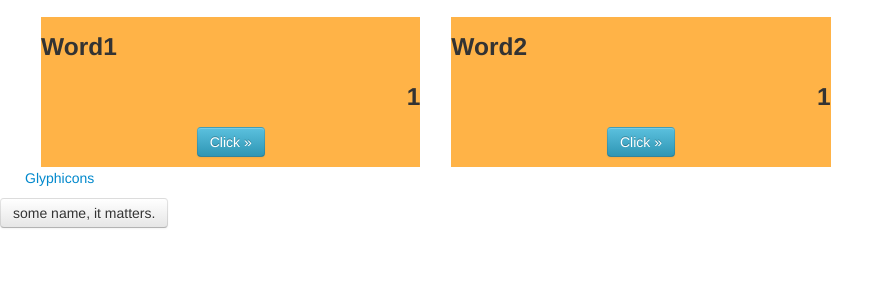
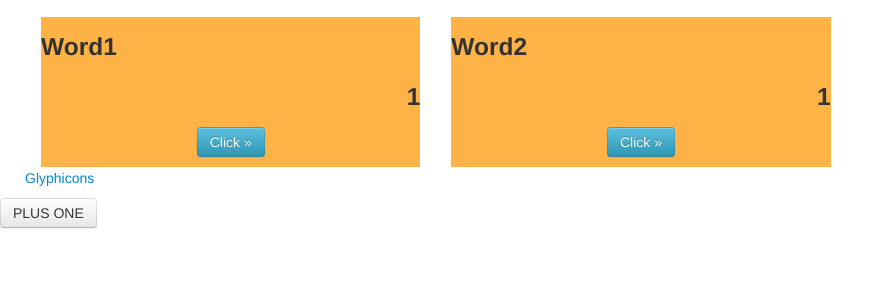
Before and after one commit to ksami/orange, a Python web app: template templates/main.html in a window 1280 px wide. Shown: the part 218-518 px from the top of the page, without its empty margins (0-894 px from the left). Run offline with Jinja, Linux system fonts and the light colour scheme; the template is opened without the code that fills it, so the values that code supplies are empty; some libraries are stand-ins or nearby versions.

Commit message:
counter display

```diff
--- a/js/test.js
+++ b/js/test.js
@@ -2,6 +2,7 @@
 var count = 0;
 function counter() {
   count++;
+  $("#number").text(count);
   console.log(count);
 }
 
--- a/templates/main.html
+++ b/templates/main.html
@@ -145,7 +145,9 @@
       </ul>
     </footer>
   </div>  <!--/container-->
-  <a class="btn" href="javascript:counter()" >some name, it matters.</a>
+  <div class="row-fluid" id="number">
+  </div>
+  <a class="btn" href="javascript:counter()" >PLUS ONE</a>
   <!--////////        All JS loaded here       //////////-->
   <script src="../bootstrap/js/jquery-1.8.3.min.js"></script>
   <script src="../bootstrap/js/bootstrap.min.js"></script>
```
Also changed, not shown: 1 other file.
